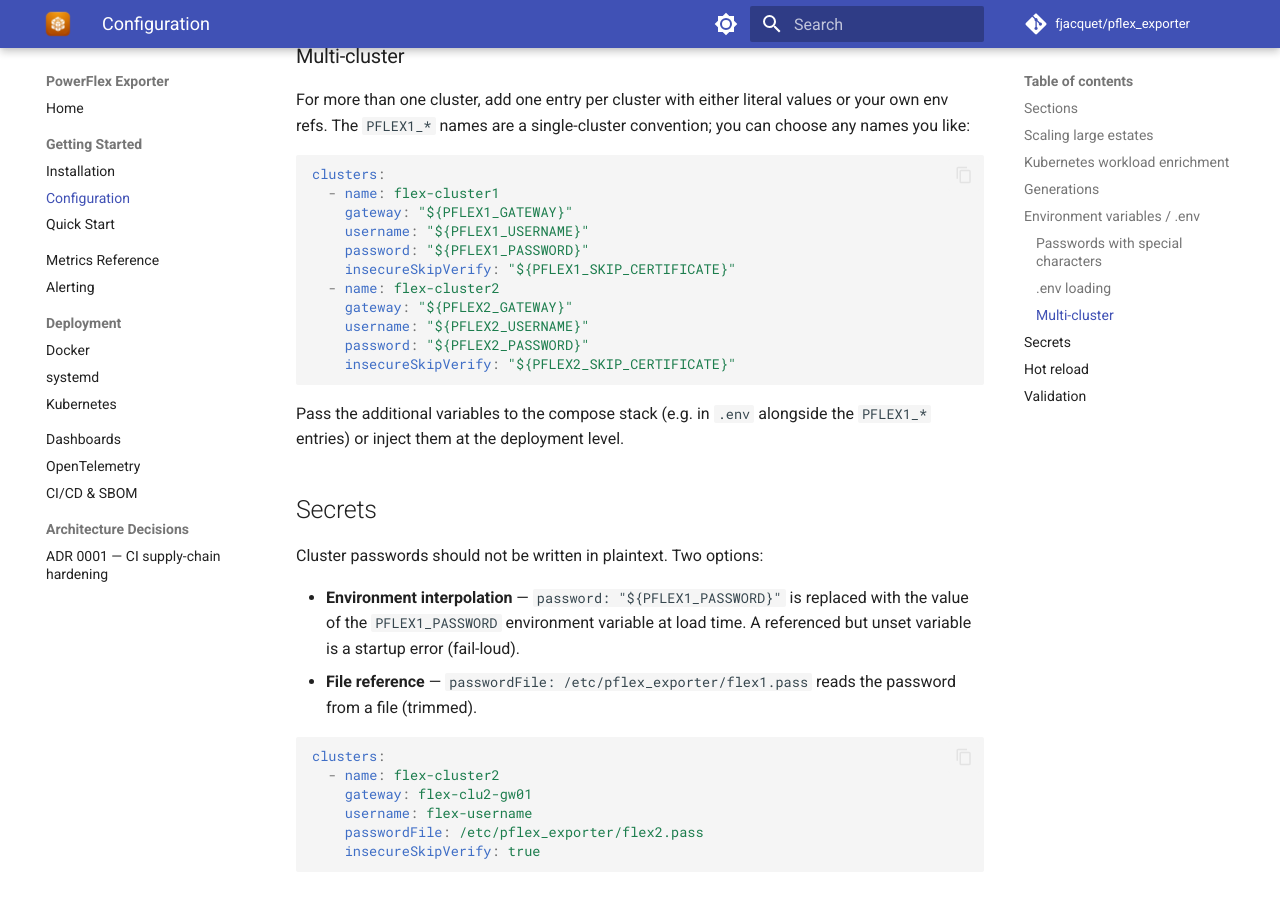
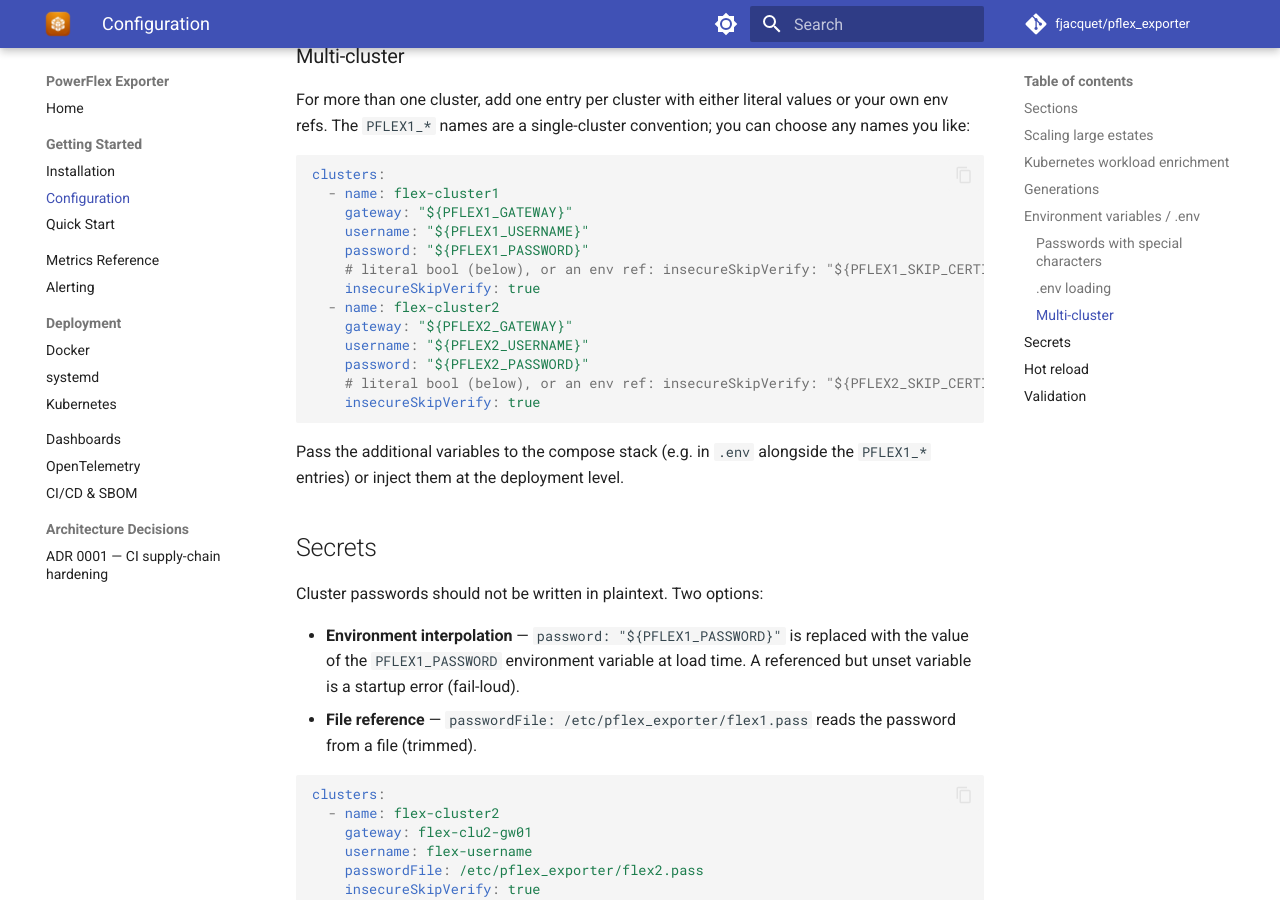
Before and after one commit to fjacquet/pflex_exporter, an MkDocs documentation site: the page built from docs/getting-started/configuration.md, in a window 1280 px wide and 900 px high, scrolled down 4784 px. Built offline with MkDocs 1.6.1 and Material for MkDocs 9.7.7, drawn with Linux system fonts in a browser that asks for light colours; comment, search, counter and statistics services are not loaded.

Commit message:
fix(config): keep insecureSkipVerify active value literal (${VAR} in comments only)
The docs multi-cluster example had switched both clusters' active
insecureSkipVerify lines to ${PFLEXn_SKIP_CERTIFICATE}. An active ${VAR}
form is a regression: ExpandEnv fails loudly on an unset var (breaking
bare/systemd startup), and the compose ${PFLEXn_SKIP_CERTIFICATE:-false}
default would silently flip a shipped true->false, re-enabling TLS
verification against self-signed gateways. Restore the active values to
the literal bool and show the ${VAR} env-ref form only in a comment,
matching the canonical config.yaml. config.yaml itself was already correct.

Co-Authored-By: Claude Opus 4.8 (1M context) <noreply@anthropic.com>
Claude-Session: https://claude.ai/code/session_01Gqi6BexDyABY8ktCARv7ms

````diff
--- a/docs/getting-started/configuration.md
+++ b/docs/getting-started/configuration.md
@@ -175,12 +175,14 @@ clusters:
     gateway: "${PFLEX1_GATEWAY}"
     username: "${PFLEX1_USERNAME}"
     password: "${PFLEX1_PASSWORD}"
-    insecureSkipVerify: "${PFLEX1_SKIP_CERTIFICATE}"
+    # literal bool (below), or an env ref: insecureSkipVerify: "${PFLEX1_SKIP_CERTIFICATE}"
+    insecureSkipVerify: true
   - name: flex-cluster2
     gateway: "${PFLEX2_GATEWAY}"
     username: "${PFLEX2_USERNAME}"
     password: "${PFLEX2_PASSWORD}"
-    insecureSkipVerify: "${PFLEX2_SKIP_CERTIFICATE}"
+    # literal bool (below), or an env ref: insecureSkipVerify: "${PFLEX2_SKIP_CERTIFICATE}"
+    insecureSkipVerify: true
 ```
 
 Pass the additional variables to the compose stack (e.g. in `.env` alongside
````
